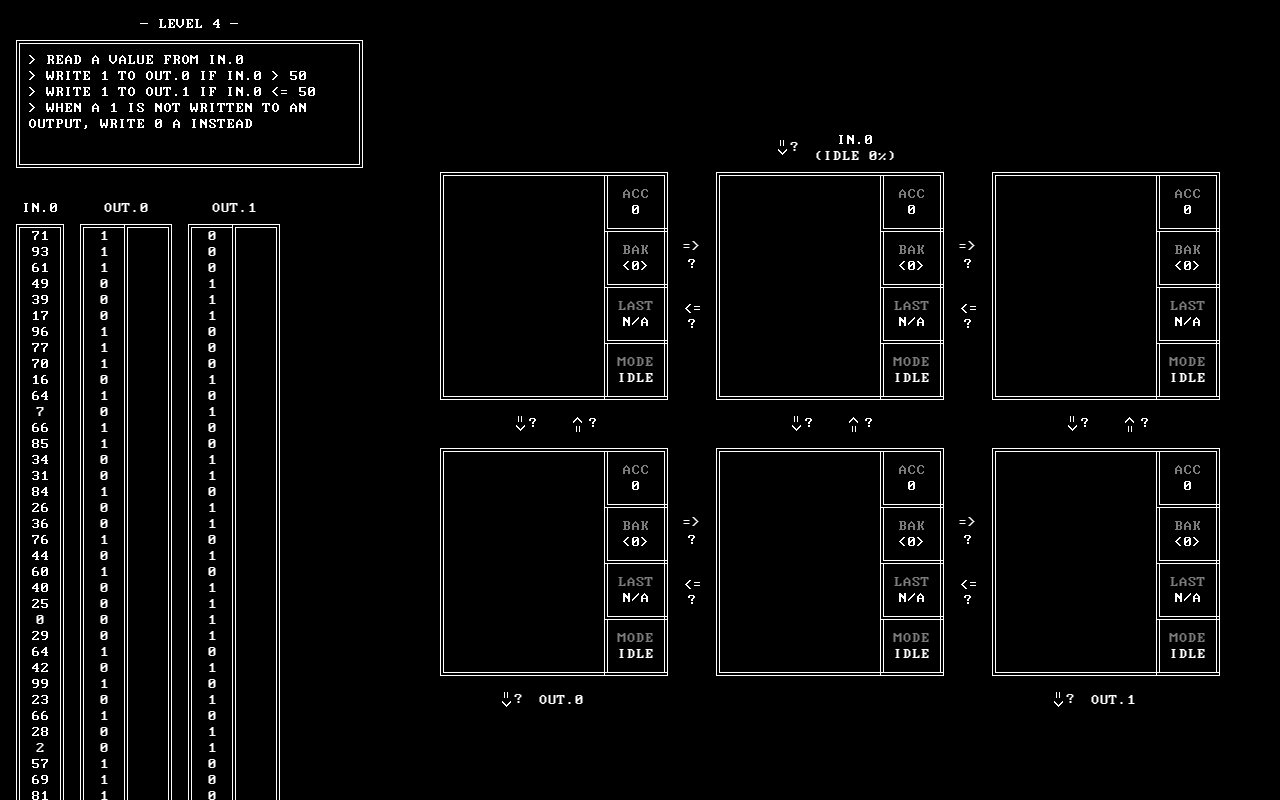
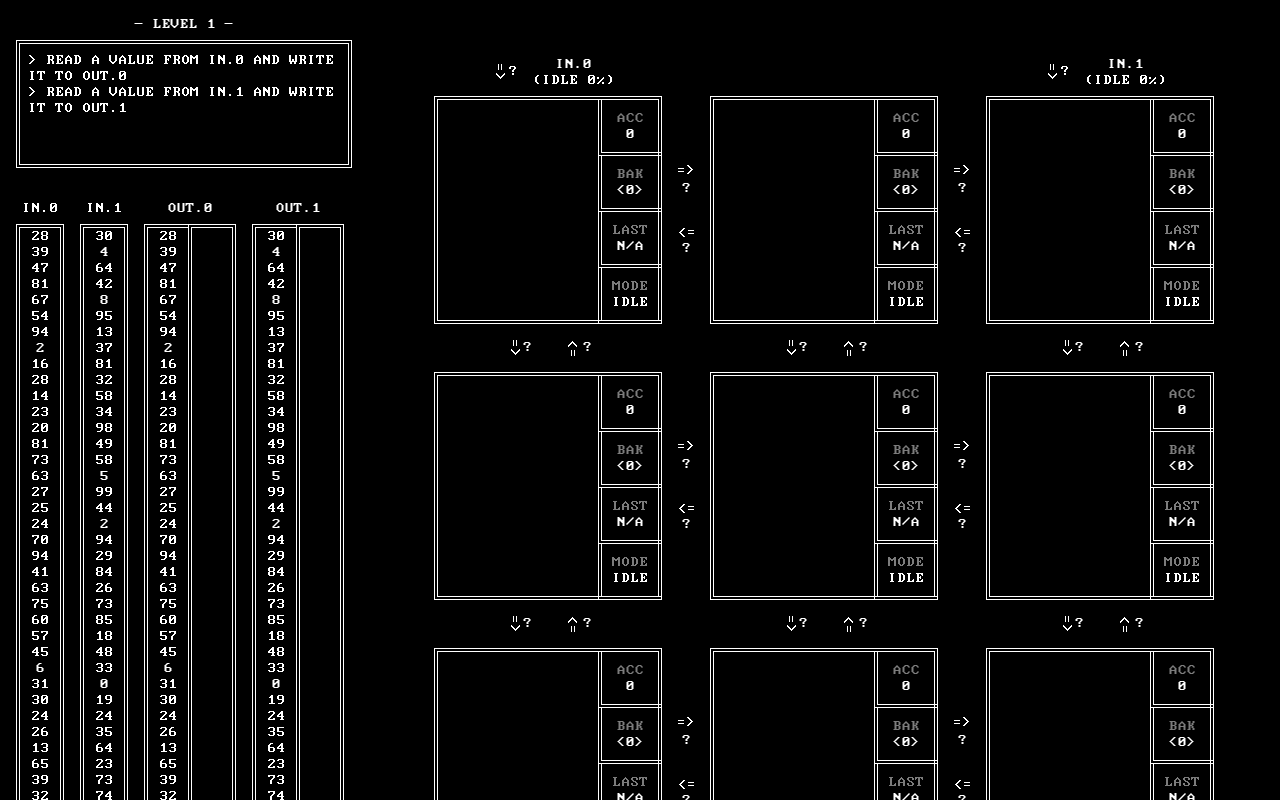
Before and after one commit to GilTeixeira/TIS-100-Emulator, a React (Create React App) app: page / in a window 1280 px wide. Shown: the top 800 px of the page. Built offline with nearby package versions, Linux system fonts and the light colour scheme.

Commit message:
Fix labels

```diff
--- a/src/App.tsx
+++ b/src/App.tsx
@@ -63,6 +63,11 @@ class App extends React.Component<AppProps, AppState> {
 
   refreshRender() {
     this.setState(state => state)
+    this.state.tis_100.getGrid().forEach(row => {
+      row.forEach(node => {
+        console.log(node)
+      })
+    })
   }
 
   stop() {
@@ -89,7 +94,9 @@ class App extends React.Component<AppProps, AppState> {
     this.checkEndLevel()
     this.refreshRender()
 
-    this.state.tis_100.getGrid().forEach(row => row.forEach(node => console.log(node)))
+    this.state.tis_100
+      .getGrid()
+      .forEach(row => row.forEach(node => console.log(node)))
   }
 
   run() {
--- a/src/logic/command_parser.ts
+++ b/src/logic/command_parser.ts
@@ -20,65 +20,62 @@ import { toAst } from './parser/visitor'
 import { ArgumentValue, ArgumentACC, ArgumentDir } from './command_args'
 
 export class CommandParser {
+  nextInstructionLabels: String[] = []
   constructor(private program: String, readonly node: BasicExecutionNode) {}
 
   parseProgram(): AbsCommand[] {
     let program: AbsCommand[] = []
     const programLines = toAst(this.program)
 
-    let nextInstructionLabels: String[] = []
-
     programLines.forEach(line => {
-      let instruction = this.parseLine(line, nextInstructionLabels)
+      let instruction = this.parseLine(line)
       if (instruction) program.push(instruction)
     })
 
     return program
   }
 
-  parseLine(line, nextInstructionLabels): AbsCommand {
-    let lhs, rhs
-    if (line.label) nextInstructionLabels.push(line.label)
+  parseLine(line): AbsCommand {
+    let lhs, rhs, labelsCopy
 
-    if (!line.instruction) return
+    if (line.label) this.nextInstructionLabels.push(line.label)
+
+    if (!line.instruction.operator) return
 
     if (line.instruction.lhs) lhs = this.parseArg(line.instruction.lhs)
 
     if (line.instruction.rhs) rhs = this.parseArg(line.instruction.rhs)
 
+    labelsCopy = [...this.nextInstructionLabels]
+    this.nextInstructionLabels = []
+
     switch (line.instruction.operator) {
       case Instructions.NOP:
-        return new NopCommand(this.node, nextInstructionLabels, line.line)
+        return new NopCommand(this.node, labelsCopy, line.line)
       case Instructions.SWP:
-        return new SwpCommand(this.node, nextInstructionLabels, line.line)
+        return new SwpCommand(this.node, labelsCopy, line.line)
       case Instructions.SAV:
-        return new SavCommand(this.node, nextInstructionLabels, line.line)
+        return new SavCommand(this.node, labelsCopy, line.line)
       case Instructions.NEG:
-        return new NegCommand(this.node, nextInstructionLabels, line.line)
+        return new NegCommand(this.node, labelsCopy, line.line)
       case Instructions.SUB:
-        return new SubCommand(this.node, nextInstructionLabels, lhs, line.line)
+        return new SubCommand(this.node, labelsCopy, lhs, line.line)
       case Instructions.ADD:
-        return new AddCommand(this.node, nextInstructionLabels, lhs, line.line)
+        return new AddCommand(this.node, labelsCopy, lhs, line.line)
       case Instructions.MOV:
-        return new MovCommand(
-          this.node,
-          nextInstructionLabels,
-          lhs,
-          rhs,
-          line.line
-        )
+        return new MovCommand(this.node, labelsCopy, lhs, rhs, line.line)
       case Instructions.JMP:
-        return new JmpCommand(this.node, nextInstructionLabels, lhs, line.line)
+        return new JmpCommand(this.node, labelsCopy, lhs, line.line)
       case Instructions.JEZ:
-        return new JezCommand(this.node, nextInstructionLabels, lhs, line.line)
+        return new JezCommand(this.node, labelsCopy, lhs, line.line)
       case Instructions.JNZ:
-        return new JnzCommand(this.node, nextInstructionLabels, lhs, line.line)
+        return new JnzCommand(this.node, labelsCopy, lhs, line.line)
       case Instructions.JGZ:
-        return new JgzCommand(this.node, nextInstructionLabels, lhs, line.line)
+        return new JgzCommand(this.node, labelsCopy, lhs, line.line)
       case Instructions.JLZ:
-        return new JlzCommand(this.node, nextInstructionLabels, lhs, line.line)
+        return new JlzCommand(this.node, labelsCopy, lhs, line.line)
       case Instructions.JRO:
-        return new JroCommand(this.node, nextInstructionLabels, lhs, line.line)
+        return new JroCommand(this.node, labelsCopy, lhs, line.line)
     }
     return null
   }
@@ -87,7 +84,7 @@ export class CommandParser {
       case 'Port':
         let direction: any = Directions[arg.value]
         return new ArgumentDir(this.node, direction)
-      case 'Register': // TODO: It can be NIL
+      case 'Register':
         return new ArgumentACC(this.node)
       case 'Integer':
         return new ArgumentValue(arg.value)
--- a/src/logic/level.ts
+++ b/src/logic/level.ts
@@ -12,52 +12,53 @@ export type level = {
 }
 
 export const levels: level[] = [
-  // {
-  //   title: 'Level 1',
-  //   description:
-  //     'Read a value from in.0 and write it to out.0\nRead a value from in.1 and write it to out.1',
-  //   x: 3,
-  //   y: 3,
-  //   sources: [0, 2],
-  //   sinks: [0, 2],
-  //   transform: (sourceValues: number[][]) => sourceValues
-  // },
-  // {
-  //   title: 'Level 2',
-  //   description:
-  //     'Read a value from in.0\nDouble the value\nWrite the value to out.1',
-  //   x: 2,
-  //   y: 2,
-  //   sources: [1],
-  //   sinks: [0],
-  //   transform: (sourceValues: number[][]) => sourceValues.map(source => source.map(value => value * 2))
-  // },
-  // {
-  //   title: 'Level 3',
-  //   description:
-  //     'Read values from in.0 and in.1\nwrite in.0 - in.1 to out.0\nwrite in.1 - in.0 to out.1',
-  //   x: 4,
-  //   y: 3,
-  //   sources: [1,2],
-  //   sinks: [1,2],
-  //   transform: (sourceValues: number[][]) =>
-  //     {
-  //       const outs: number[][] = []
-  //       outs.push(sourceValues[0].map((value, i) => value - sourceValues[1][i]))
-  //       outs.push(sourceValues[1].map((value, i) => value - sourceValues[0][i]))
-  //       return outs
-  //     }
-  // },
+  {
+    title: 'Level 1',
+    description:
+      'Read a value from in.0 and write it to out.0\nRead a value from in.1 and write it to out.1',
+    x: 3,
+    y: 3,
+    sources: [0, 2],
+    sinks: [0, 2],
+    transform: (sourceValues: number[][]) => sourceValues
+  },
+  {
+    title: 'Level 2',
+    description:
+      'Read a value from in.0\nDouble the value\nWrite the value to out.1',
+    x: 2,
+    y: 2,
+    sources: [1],
+    sinks: [0],
+    transform: (sourceValues: number[][]) =>
+      sourceValues.map(source => source.map(value => value * 2))
+  },
+  {
+    title: 'Level 3',
+    description:
+      'Read values from in.0 and in.1\nwrite in.0 - in.1 to out.0\nwrite in.1 - in.0 to out.1',
+    x: 4,
+    y: 3,
+    sources: [1, 2],
+    sinks: [1, 2],
+    transform: (sourceValues: number[][]) => {
+      const outs: number[][] = []
+      outs.push(sourceValues[0].map((value, i) => value - sourceValues[1][i]))
+      outs.push(sourceValues[1].map((value, i) => value - sourceValues[0][i]))
+      return outs
+    }
+  },
   {
     title: 'Level 4',
-    description: 'Read a value from in.0\nwrite 1 to out.0 if in.0 > 50\nwrite 1 to out.1 if in.0 <= 50\nwhen a 1 is not written to an output, write 0 a instead',
+    description:
+      'Read a value from in.0\nwrite 1 to out.0 if in.0 > 50\nwrite 1 to out.1 if in.0 <= 50\nwhen a 1 is not written to an output, write 0 a instead',
     x: 3,
     y: 2,
     sources: [1],
     sinks: [0, 2],
     transform: (sourceValues: number[][]) => {
-      const out0 : number[] = []
-      const out1 : number[] = []
+      const out0: number[] = []
+      const out1: number[] = []
       sourceValues[0].forEach(value => {
         out0.push(value > 50 ? 1 : 0)
         out1.push(value > 50 ? 0 : 1)
```
Also changed, not shown: 1 other file (tests, documents, lock files or other folders).
